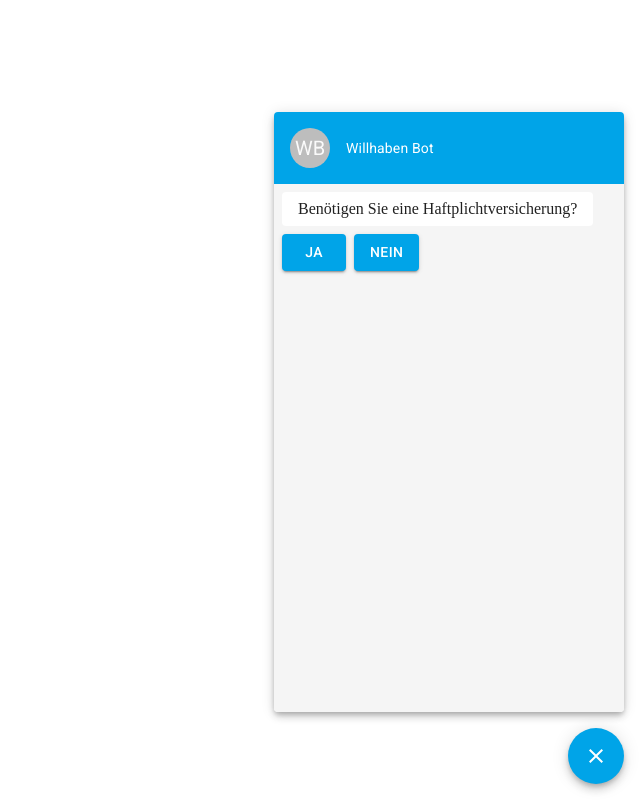
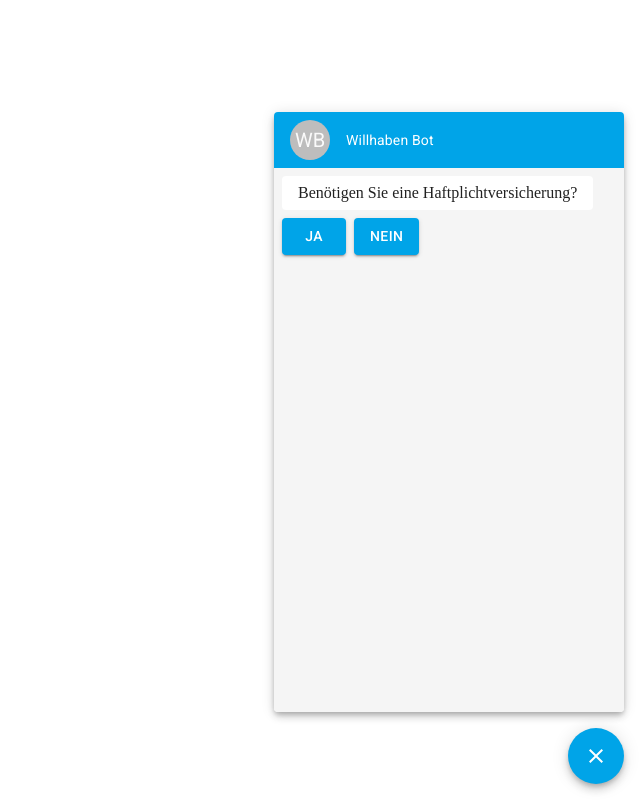
Before and after one commit to mauricedoepke/willhaben-chatbot, a React (Vite) app: page / in a window 1280 px wide. Shown: the whole page, without its empty margins (640-1280 px from the left). Built offline with nearby package versions, Linux system fonts and the light colour scheme.

Commit message:
less header padding

```diff
--- a/src/components/widget.tsx
+++ b/src/components/widget.tsx
@@ -14,6 +14,8 @@ const useStyles = makeStyles((theme) => ({
   header: {
     backgroundColor: theme.palette.primary.main,
     color: "white",
+    paddingTop: theme.spacing(1),
+    paddingBottom: theme.spacing(1),
   },
   messageArea: {
     flexGrow: 1,
```
